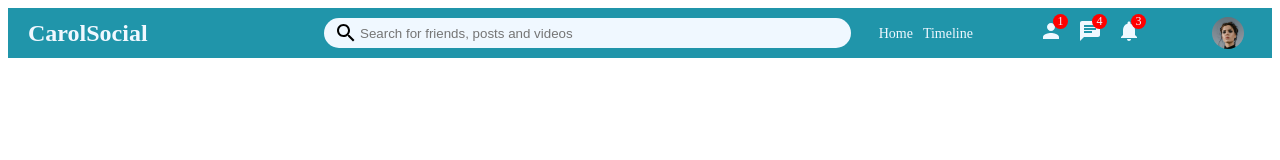
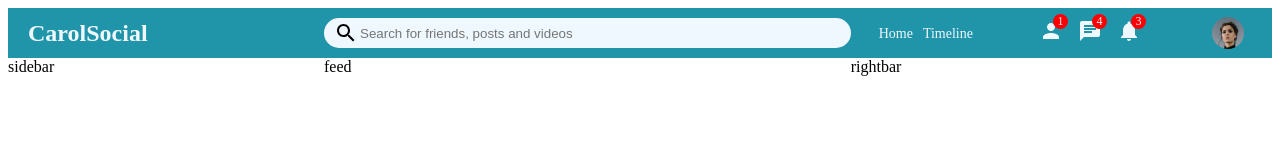
Before and after one commit to carolnamirimu/socialapp2, a React (Create React App) app in the folder socialapp2/: page / in a window 1280 px wide. Shown: the top 160 px of the page. Built offline with nearby package versions, Linux system fonts and the light colour scheme.

Commit message:
worked on the homeContainer

```diff
--- /dev/null
+++ b/socialapp2/src/component/feed/Feed.jsx
@@ -0,0 +1,9 @@
+import "./feed.css";
+
+export default function Feed() {
+  return (
+    <div className="feed">
+      feed
+    </div>
+  )
+}
--- /dev/null
+++ b/socialapp2/src/component/feed/feed.css
@@ -0,0 +1,3 @@
+.feed{
+    flex: 5;
+}
--- /dev/null
+++ b/socialapp2/src/component/rightbar/Rightbar.jsx
@@ -0,0 +1,9 @@
+import "./rightbar.css";
+
+export default function Rightbar() {
+  return (
+    <div className="rightbar">
+      rightbar
+    </div>
+  )
+}
--- /dev/null
+++ b/socialapp2/src/component/rightbar/rightbar.css
@@ -0,0 +1,3 @@
+.rightbar{
+    flex: 4;
+}
--- /dev/null
+++ b/socialapp2/src/component/sidebar/Sidebar.jsx
@@ -0,0 +1,9 @@
+import "./sidebar.css";
+
+export default function Sidebar() {
+  return (
+    <div className="sidebar">
+      sidebar
+    </div>
+  )
+}
--- /dev/null
+++ b/socialapp2/src/component/sidebar/sidebar.css
@@ -0,0 +1,3 @@
+.sidebar{
+    flex: 3;
+}
--- a/socialapp2/src/pages/home/Home.js
+++ b/socialapp2/src/pages/home/Home.js
@@ -1,10 +1,17 @@
-import React from "react";
+import "./home.css";
 import Topbar from "../../component/Topbar";
-
+import Sidebar from "../../component/sidebar/Sidebar";
+import Rightbar from "../../component/rightbar/Rightbar";
+import Feed from "../../component/feed/Feed";
 export default function Home (){
     return(
-        <div>
+        <>
  <Topbar/>
-        </div>
+ <div className="homeContainer">
+ <Sidebar/>
+ <Feed/>
+ <Rightbar/>
+ </div>
+        </>
     )
 }
--- a/socialapp2/src/pages/home/home.css
+++ b/socialapp2/src/pages/home/home.css
@@ -0,0 +1,3 @@
+.homeContainer{
+    display: flex;
+}
```
